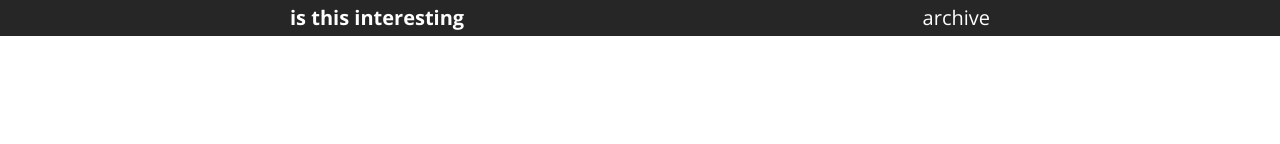
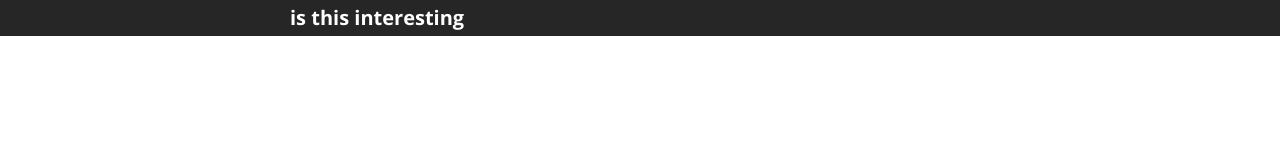
Before and after one commit to bairdlangenbrunner/isthisinteresting-react, a React (Vite) app: page / in a window 1280 px wide. Shown: the top 144 px of the page. Built offline with nearby package versions, Linux system fonts and the light colour scheme.

Commit message:
removing archive link in header for now, this is part of dev version but not public version

```diff
--- a/src/components/Header/Header.jsx
+++ b/src/components/Header/Header.jsx
@@ -19,7 +19,7 @@ function Header() {
           {/* <!-- <nav class="hidden sm:block sm:space-x-2 text-lg" aria-label="main"> --> */}
           <nav id="header-nav" aria-label="main">
             <Link to="/about" className="hidden">about</Link>
-            <Link to="/archive" >archive</Link>
+            <Link to="/archive" className="hidden">archive</Link>
             {/* <a href="../src/index.html">about</a> */}
             {/* <a href="../src/index.html">archive</a> */}
           </nav>
```
